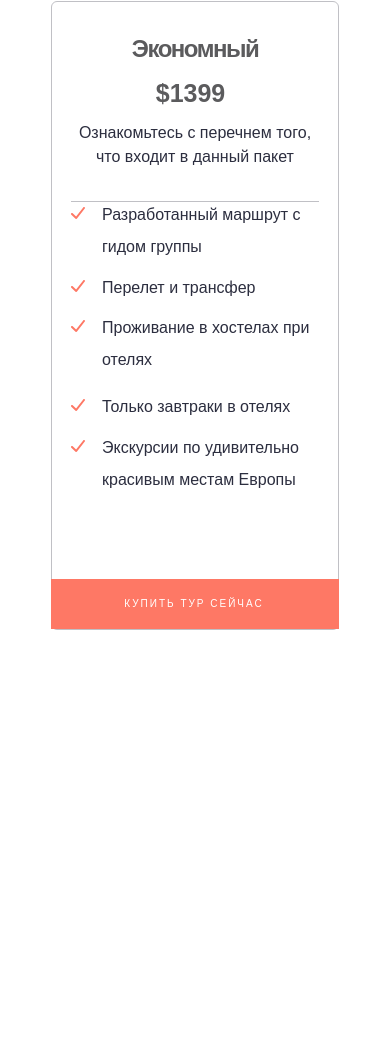
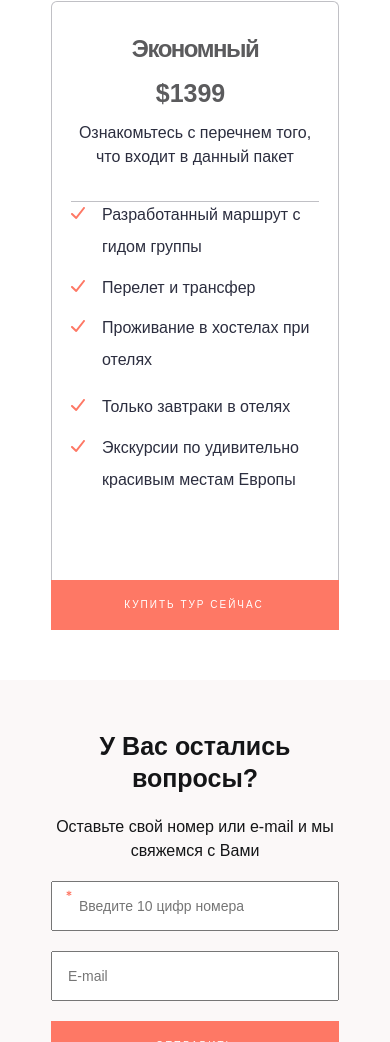
Before and after one commit to AntipovSergey/Antipov_europe-travelling, a website: page source/index.html in a window 390 px wide. Shown: the part 5030-6072 px from the top of the page. Drawn offline with nearby package versions, Linux system fonts and the light colour scheme; files that its build step writes are made by us from their sources.

Commit message:
Завершил верстку, стилизацию и адаптацию блока questions, кроме input-ов

```diff
--- a/source/index.html
+++ b/source/index.html
@@ -278,6 +278,26 @@
           </div>
         </div>
       </section>
+      <section class="questions">
+        <div class="questions__wrapper container">
+          <h2 class="visually-hidden">Форма с обратной связью</h2>
+          <div class="questions__block form">
+            <h3 class="form__title">У Вас остались вопросы?</h3>
+            <p class="form__subtitle">Оставьте свой номер или e-mail и мы свяжемся с Вами</p>
+            <form class="form__form" action="#" method="GET">
+              <p class="form__tel">
+                <label for="form-tel" class="visually-hidden">Введите 10 цифр номера</label>
+                <input class="form__input" type="tel" name="form-tel" id="form-tel" placeholder="Введите 10 цифр номера" required>
+              </p>
+              <p class="form__email">
+                <label for="form-email" class="visually-hidden">Введите свой Email</label>
+                <input class="form__input" type="email" name="form-email" id="form-email" placeholder="E-mail">
+              </p>
+              <button class="form__button btn-reset button button--form">Отправить</button>
+            </form>
+          </div>
+        </div>
+      </section>
     </main>
     <footer>
       <div class="main-footer container">
--- a/source/scss/_vars.scss
+++ b/source/scss/_vars.scss
@@ -11,3 +11,4 @@ $color-mischka: #d7d9df;
 $storm-gray: #6b6d79;
 $french-gray: #c0c0c5;
 $scarpa-flow: #5b5b5d;
+$black-haze: #eaebec;
--- a/source/scss/components/button.scss
+++ b/source/scss/components/button.scss
@@ -43,6 +43,21 @@
   color: $color-white;
 }
 
+.button--form {
+  padding-top: 17px;
+  padding-bottom: 18px;
+  padding-left: 40px;
+  padding-right: 40px;
+  width: 176px;
+  font-weight: 700;
+  font-size: 12px;
+  line-height: 15px;
+  letter-spacing: 2px;
+  text-transform: uppercase;
+  color: $color-white;
+}
+
+
 @include tablet {
   .button {
     padding: 19px 0;
@@ -69,6 +84,17 @@
     font-size: 10px;
     line-height: 12px;
   }
+
+  .button--form {
+    padding-top: 19px;
+    padding-bottom: 19px;
+    padding-left: 84px;
+    padding-right: 84px;
+    width: 250px;
+    font-weight: 500;
+    font-size: 10px;
+    line-height: 12px;
+  }
 }
 
 @include mobile {
@@ -81,4 +107,10 @@
     padding-right: 71px;
     width: 288px;
   }
+
+  .button--form {
+    padding-left: 103px;
+    padding-right: 103px;
+    width: 288px;
+  }
 }
--- /dev/null
+++ b/source/scss/components/form.scss
@@ -0,0 +1,114 @@
+.form {
+  padding: 50px;
+  display: flex;
+  flex-direction: column;
+  align-items: center;
+  width: 656px;
+  height: 315px;
+  background-color: $color-white;
+  box-shadow: 0 4px 30px $black-haze;
+  border-radius: 5px;
+
+  &__title {
+    margin: 0;
+    font-weight: 600;
+    font-size: 25px;
+    line-height: 32px;
+    color: $color-woodsmoke;
+  }
+
+  &__subtitle {
+    margin: 0;
+    margin-top: 13px;
+    margin-bottom: 10px;
+    font-size: 16px;
+    line-height: 150%;
+    color: $color-woodsmoke;
+  }
+
+  &__form {
+    display: grid;
+    grid-template-columns: 1fr 1fr;
+    column-gap: 19px;
+    row-gap: 10px;
+    justify-items: center;
+  }
+
+  &__input {
+    width: 269px;
+    height: 50px;
+    padding-top: 16px;
+    padding-bottom: 16px;
+    padding-left: 26px;
+  }
+
+  &__email .form__input {
+    padding-left: 15px;
+  }
+
+  &__tel {
+    position: relative;
+  }
+
+  &__tel::before {
+    position: absolute;
+    content: "";
+    top: 9px;
+    left: 15px;
+    background-image: url("../../img/star.svg");
+    background-position: center;
+    background-repeat: no-repeat;
+    width: 6px;
+    height: 7px;
+  }
+
+  &__button {
+    grid-column: 1 / -1;
+  }
+}
+
+@include tablet {
+  .form {
+    &__form {
+      row-gap: 4px;
+    }
+  }
+}
+
+@include mobile {
+  .form {
+    padding: 50px;
+    padding-left: 0;
+    padding-right: 0;
+    width: 288px;
+    height: 441px;
+    border-radius: 0;
+    background-color: transparent;
+    box-shadow: none;
+
+    &__title {
+      margin: 0;
+      text-align: center;
+    }
+
+    &__subtitle {
+      margin-top: 21px;
+      margin-bottom: 4px;
+      text-align: center;
+    }
+
+    &__form {
+      grid-template-columns: 1fr;
+      grid-template-rows: 50px;
+      row-gap: 20px;
+    }
+
+    &__input {
+      width: 288px;
+    }
+
+    &__button {
+      margin-top: -14px;
+    }
+  }
+}
--- a/source/scss/components/main-footer.scss
+++ b/source/scss/components/main-footer.scss
@@ -1,5 +1,4 @@
 .main-footer {
-  margin-top: 500px;
   margin-bottom: 74px;
   display: grid;
   grid-template-columns: repeat(3, 1fr);
--- a/source/scss/components/price.scss
+++ b/source/scss/components/price.scss
@@ -93,6 +93,7 @@
 @include tablet {
   .price {
     &__wrapper {
+      margin-bottom: 110px;
       grid-template-columns: 1fr 1fr;
       column-gap: 0;
       justify-content: end;
@@ -168,6 +169,7 @@
 @include mobile {
   .price {
     &__wrapper {
+      margin-bottom: 50px;
       grid-template-columns: 1fr;
       justify-content: center;
       justify-items: center;
--- /dev/null
+++ b/source/scss/components/questions.scss
@@ -0,0 +1,49 @@
+.questions {
+  &__wrapper {
+    margin-bottom: 160px;
+    display: flex;
+    background-image: url("../../img/form.jpg");
+    height: 455px;
+    background-position: left;
+    background-repeat: no-repeat;
+
+    @media (min-resolution: 2dppx) {
+      background-size: 844px;
+      background-image: url("../../img/form@2x.jpg");
+    }
+  }
+
+  &__block {
+    margin-left: auto;
+    align-self: center;
+  }
+}
+
+@include tablet {
+  .questions {
+    &__wrapper {
+      margin-bottom: 80px;
+      background-position: left;
+      background-size: cover;
+    }
+
+    &__block {
+      margin: 0 auto;
+    }
+  }
+}
+
+@include mobile {
+  .questions {
+    &__wrapper {
+      margin-bottom: 60px;
+      height: 441px;
+      background-image: none;
+      background-color: $color-soft-peach;
+    }
+
+    &__block {
+      margin: 0 auto;
+    }
+  }
+}
--- a/source/scss/components/rate.scss
+++ b/source/scss/components/rate.scss
@@ -109,6 +109,7 @@
     padding-right: 20px;
     padding-bottom: 0;
     align-items: center;
+    border-bottom: none;
 
     &__header {
       margin-bottom: 11px;
@@ -154,5 +155,9 @@
     &__button {
       margin-top: auto;
     }
+
+    &:hover {
+      border-bottom: none;
+    }
   }
 }
--- a/source/scss/style.scss
+++ b/source/scss/style.scss
@@ -10,10 +10,12 @@
 @import "./components/blockquote";
 @import "./components/button";
 @import "./components/country";
+@import "./components/form";
 @import "./components/main-footer";
 @import "./components/main-header";
 @import "./components/phone";
 @import "./components/price";
 @import "./components/promo";
+@import "./components/questions";
 @import "./components/rate";
 @import "./components/sites";
```
Also changed, not shown: source/img/form.jpg (added), source/img/form@2x.jpg (added), source/img/star.svg (added).
